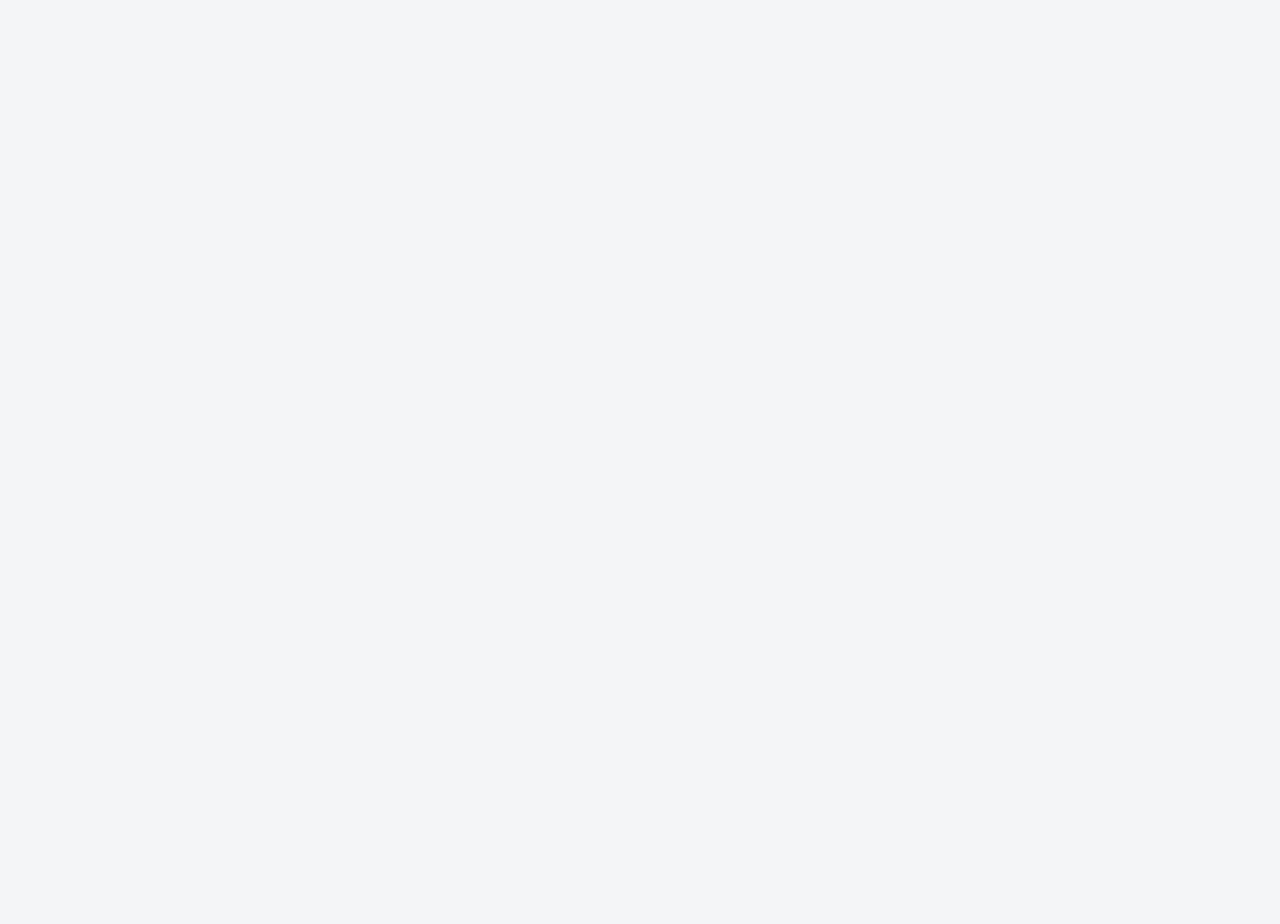
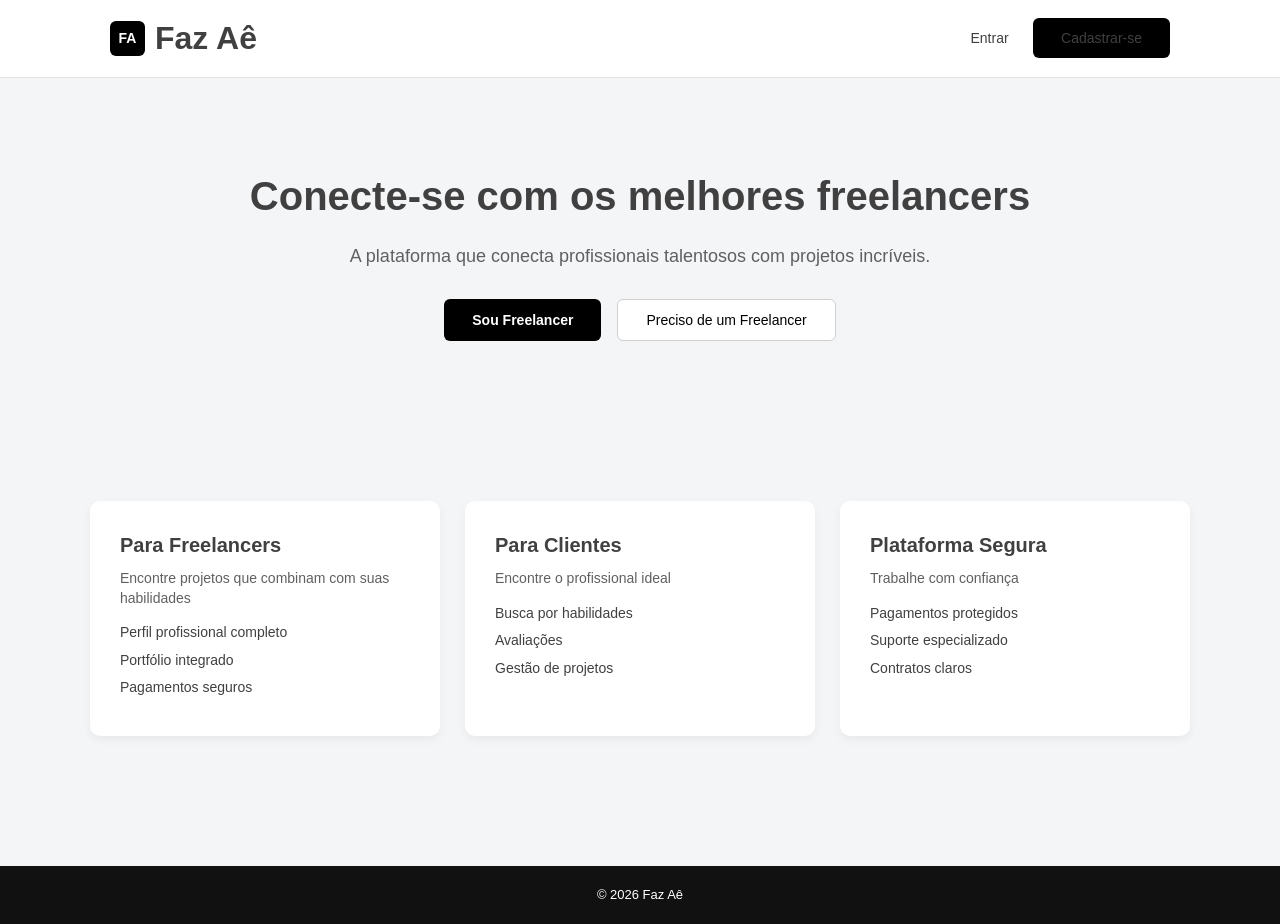
Before and after one commit to isqueiro134/project-faz-ae, a website: page src/pages/home.html in a window 1280 px wide. Before the commit the page ends 800 px from the top, so only its background shows below. Drawn offline with Linux system fonts and the light colour scheme.

Commit message:
Home e Recuperar senha

```diff
--- a/src/css/home.css
+++ b/src/css/home.css
@@ -0,0 +1,182 @@
+/* header */
+
+.header{
+background:#ffffff;
+border-bottom:0.1rem solid #e0e0e0;
+}
+
+.nav{
+max-width:110rem;
+margin:auto;
+
+display:flex;
+justify-content:space-between;
+align-items:center;
+
+padding:1.6rem 2rem;
+}
+
+.logo{
+display:flex;
+align-items:center;
+gap:1rem;
+}
+
+.logo-icon{
+width:3.5rem;
+height:3.5rem;
+
+background:#000;
+color:#fff;
+
+display:flex;
+align-items:center;
+justify-content:center;
+
+border-radius:0.6rem;
+font-weight:600;
+font-size:1.4rem;
+}
+
+.menu a{
+text-decoration:none;
+color:#404040;
+
+margin-left:2rem;
+
+font-size:1.4rem;
+font-weight:500;
+}
+
+
+/* hero */
+
+.hero{
+text-align:center;
+padding:9rem 2rem;
+}
+
+.hero h2{
+font-size:4rem;
+margin-bottom:2rem;
+}
+
+.hero p{
+font-size:1.8rem;
+max-width:60rem;
+
+margin:auto;
+margin-bottom:3rem;
+
+color:#606060;
+}
+
+.hero-buttons{
+display:flex;
+justify-content:center;
+gap:1.6rem;
+flex-wrap:wrap;
+}
+
+
+/* botões */
+
+.btn-primary{
+background:#000;
+color:#fff;
+
+padding:1.2rem 2.8rem;
+
+border-radius:0.6rem;
+border:none;
+
+cursor:pointer;
+font-size:1.4rem;
+font-weight:600;
+}
+
+.btn-primary:hover{
+background:#222;
+}
+
+.btn-secondary{
+background:#fff;
+
+border:0.1rem solid #d0d0d0;
+
+padding:1.2rem 2.8rem;
+
+border-radius:0.6rem;
+
+cursor:pointer;
+
+font-size:1.4rem;
+}
+
+.btn-secondary:hover{
+background:#f2f2f2;
+}
+
+
+/* features */
+
+.features{
+padding:7rem 2rem;
+}
+
+.cards{
+
+max-width:110rem;
+margin:auto;
+
+display:grid;
+grid-template-columns:repeat(3,1fr);
+
+gap:2.5rem;
+}
+
+.card{
+
+background:#fff;
+
+padding:3rem;
+
+border-radius:1rem;
+
+box-shadow:0 0.4rem 1rem rgba(0,0,0,0.05);
+}
+
+.card h3{
+font-size:2rem;
+margin-bottom:1rem;
+}
+
+.card p{
+font-size:1.4rem;
+color:#606060;
+margin-bottom:1.5rem;
+}
+
+.card ul{
+list-style:none;
+}
+
+.card li{
+font-size:1.4rem;
+margin-bottom:0.8rem;
+}
+
+
+/* footer */
+
+footer{
+margin-top:6rem;
+padding:2rem;
+
+text-align:center;
+
+background:#111;
+color:#fff;
+
+font-size:1.3rem;
+}
--- /dev/null
+++ b/src/css/recuperarSenha.css
@@ -0,0 +1,193 @@
+.container{
+
+height:100vh;
+
+display:flex;
+flex-direction:column;
+align-items:center;
+justify-content:center;
+
+gap:3rem;
+
+background:#ffffff;
+
+}
+
+
+/* logo */
+
+.logo{
+
+display:flex;
+align-items:center;
+gap:1rem;
+
+font-size:2rem;
+font-weight:600;
+
+color:#111111;
+
+}
+
+.logo-icon{
+
+width:3.6rem;
+height:3.6rem;
+
+background:#16a34a;
+
+display:flex;
+align-items:center;
+justify-content:center;
+
+border-radius:0.8rem;
+
+font-weight:700;
+color:#ffffff;
+
+}
+
+
+/* card */
+
+.card{
+
+width:36rem;
+
+background:#ffffff;
+
+padding:3rem;
+
+border-radius:1rem;
+
+border:0.1rem solid #e5e5e5;
+
+display:flex;
+flex-direction:column;
+
+gap:1.4rem;
+
+box-shadow:0 0.6rem 2rem rgba(0,0,0,0.05);
+
+}
+
+
+/* titulo */
+
+.card h2{
+
+font-size:1.8rem;
+font-weight:600;
+
+color:#111111;
+
+}
+
+
+/* texto */
+
+.descricao{
+
+font-size:1.3rem;
+color:#6b7280;
+
+margin-bottom:1rem;
+
+}
+
+
+/* label */
+
+label{
+
+font-size:1.2rem;
+color:#374151;
+
+}
+
+
+/* input */
+
+input{
+
+height:3.8rem;
+
+background:#ffffff;
+
+border:0.1rem solid #d1d5db;
+
+border-radius:0.6rem;
+
+padding:0 1rem;
+
+color:#111111;
+
+font-size:1.3rem;
+
+}
+
+
+/* botão */
+
+.btn-enviar{
+
+margin-top:1rem;
+
+height:4rem;
+
+background:#16a34a;
+
+border:none;
+
+border-radius:0.6rem;
+
+color:#ffffff;
+
+font-size:1.4rem;
+
+font-weight:600;
+
+cursor:pointer;
+
+transition:0.2s;
+
+}
+
+.btn-enviar:hover{
+
+background:#15803d;
+
+}
+
+
+/* links */
+
+.voltar{
+
+font-size:1.2rem;
+color:#6b7280;
+text-align:center;
+
+}
+
+.voltar a{
+
+color:#16a34a;
+text-decoration:none;
+font-weight:500;
+
+}
+
+.ajuda{
+
+font-size:1.2rem;
+color:#6b7280;
+
+}
+
+.ajuda a{
+
+color:#16a34a;
+text-decoration:none;
+
+}
--- a/src/pages/home.html
+++ b/src/pages/home.html
@@ -4,24 +4,118 @@
 <head>
 <meta charset="UTF-8">
 <meta name="viewport" content="width=device-width, initial-scale=1.0">
+
 <title>Faz Aê</title>
+
 <link rel="stylesheet" href="../css/global.css">
 <link rel="stylesheet" href="../css/home.css">
+
 <script src="../controller/homeController.js" defer></script>
 </head>
 
 <body>
-    <header>
-        <nav>
 
+<header class="header">
+
+<div class="container nav">
+
+<div class="logo">
+<div class="logo-icon">FA</div>
+<h1>Faz Aê</h1>
+</div>
+
+<nav class="menu">
+<a href="#">Entrar</a>
+<a class="btn-primary" href="#">Cadastrar-se</a>
 </nav>
+
+</div>
+
 </header>
 
+
 <main>
+
+<section class="hero">
+
+<h2>Conecte-se com os melhores freelancers</h2>
+
+<p>
+A plataforma que conecta profissionais talentosos com projetos incríveis.
+</p>
+
+<div class="hero-buttons">
+
+<button class="btn-primary">Sou Freelancer</button>
+
+<button class="btn-secondary">Preciso de um Freelancer</button>
+
+</div>
+
+</section>
+
+
+<section class="features">
+
+<div class="cards">
+
+<div class="card">
+
+<h3>Para Freelancers</h3>
+
+<p>Encontre projetos que combinam com suas habilidades</p>
+
+<ul>
+<li>Perfil profissional completo</li>
+<li>Portfólio integrado</li>
+<li>Pagamentos seguros</li>
+</ul>
+
+</div>
+
+
+<div class="card">
+
+<h3>Para Clientes</h3>
+
+<p>Encontre o profissional ideal</p>
+
+<ul>
+<li>Busca por habilidades</li>
+<li>Avaliações</li>
+<li>Gestão de projetos</li>
+</ul>
+
+</div>
+
+
+<div class="card">
+
+<h3>Plataforma Segura</h3>
+
+<p>Trabalhe com confiança</p>
+
+<ul>
+<li>Pagamentos protegidos</li>
+<li>Suporte especializado</li>
+<li>Contratos claros</li>
+</ul>
+
+</div>
+
+</div>
+
+</section>
+
 </main>
 
+
 <footer>
+
+<p>© 2026 Faz Aê</p>
+
 </footer>
+
 </body>
 
 </html>
```
Also changed, not shown: src/pages/recuperarSenha.html (added, +61 -0 lines). Lines whose indentation alone changed are shown as unchanged.
